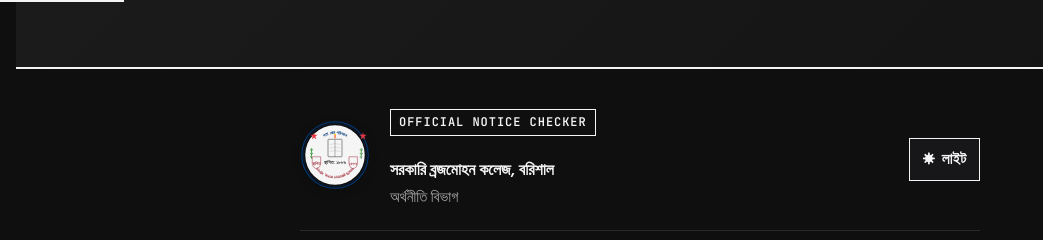
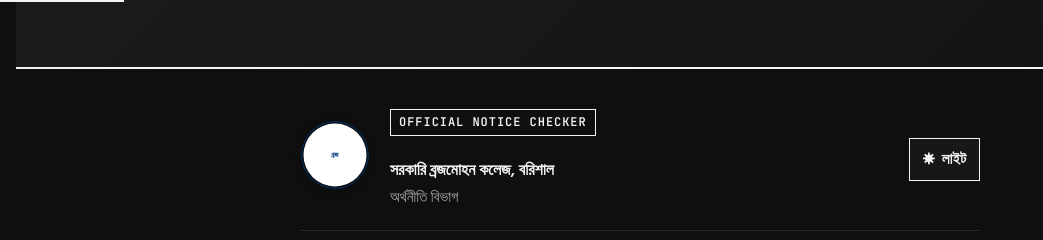
Before and after one commit to omarisamazing/Registration-Checker, a website: page index.html in a window 1280 px wide. Shown: the top 240 px of the page, without its empty margins (0-1043 px from the left). Drawn offline with Linux system fonts and the light colour scheme.

Commit message:
Replace all logos with single official logo and clean up duplicates

```diff
--- a/index.html
+++ b/index.html
@@ -19,8 +19,8 @@
   <meta name="theme-color" media="(prefers-color-scheme: dark)" content="#0f0f0f">
   <link rel="canonical" href="https://registration-checker.vercel.app/">
   <link rel="manifest" href="manifest.webmanifest">
-  <link rel="icon" type="image/svg+xml" href="college-logo-real.svg">
-  <link rel="apple-touch-icon" href="college-logo-real.svg">
+  <link rel="icon" type="image/svg+xml" href="logo.svg">
+  <link rel="apple-touch-icon" href="logo.svg">
 
   <!-- Google Fonts -->
   <link rel="preconnect" href="https://fonts.googleapis.com">
@@ -36,7 +36,7 @@
   <!-- Notice Marquee -->
   <div class="marquee-container">
     <marquee class="notice-marquee" behavior="scroll" direction="left" scrollamount="3">
-      <span class="marquee-logo"><img src="college-logo-real.svg" alt="" class="marquee-logo-img"></span>
+      <span class="marquee-logo"><img src="logo.svg" alt="" class="marquee-logo-img"></span>
       <span class="marquee-text">গুরুত্বপূর্ণ নোটিশ: অনার্স ৩য় বর্ষ (সেশন ২০২২-২৩) পরীক্ষা ০৩.০৮.২০২৬ (সোমবার) সকাল ১০:০০ ঘটিকায় অনুষ্ঠিত হবে। ইনকোর্স পরীক্ষায় অংশগ্রহণ ব্যতিত কোন পরীক্ষার্থী ৩য় বর্ষের ফরম পূরণ করতে পারবে না।</span>
     </marquee>
   </div>
@@ -46,7 +46,7 @@
     <header role="banner" class="site-header">
       <div class="header-row">
         <div class="logo-section">
-          <img src="college-logo.svg" alt="সরকারি ব্রজমোহন কলেজ লোগো" class="college-logo">
+          <img src="logo.svg" alt="সরকারি ব্রজমোহন কলেজ লোগো" class="college-logo">
         </div>
         <div class="header-content">
           <span class="gov-badge">OFFICIAL NOTICE CHECKER</span>
```
Also changed, not shown: college-logo-real.svg (deleted), college-logo.svg (deleted), favicon.svg (deleted), logo.svg (added).
